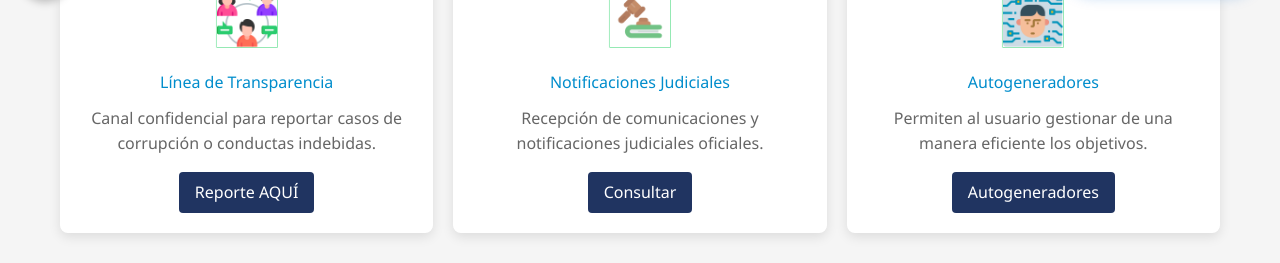
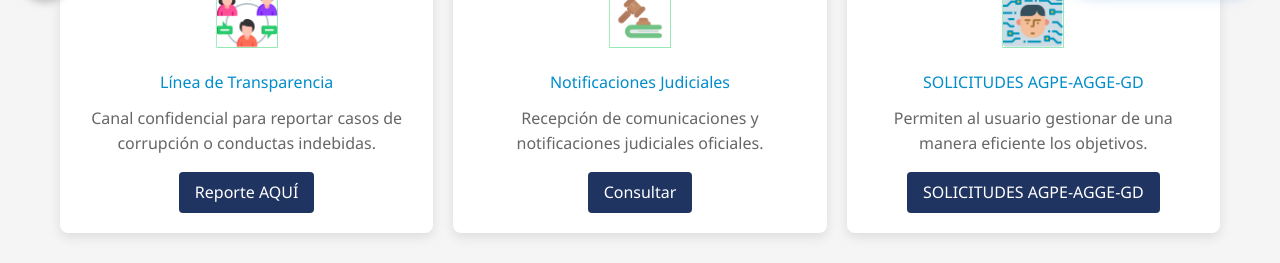
Before and after one commit to Crapasmott/final-de-electrohuila2025, a Next.js app: page / in a window 1280 px wide. Shown: the part 781-1044 px from the top of the page. Built offline with nearby package versions, Linux system fonts and the light colour scheme.

Commit message:
cambio de nombre de boton de autogeneradores a SOLICITUDES AGPE-AGGE-GD

```diff
--- a/src/components/AutogeneradoresCard.jsx
+++ b/src/components/AutogeneradoresCard.jsx
@@ -37,14 +37,14 @@ export default function AutogeneradoresCard() {
           className="card-icon animated-icon"
         />
       </div>
-      <h3>Autogeneradores</h3>
+      <h3>SOLICITUDES AGPE-AGGE-GD</h3>
       <p>Permiten al usuario gestionar de una manera eficiente los objetivos.</p>
 
       <button
         onClick={() => setShowOptions(!showOptions)}
         className="btn-green"
       >
-        Autogeneradores
+        SOLICITUDES AGPE-AGGE-GD
       </button>
 
       {/* Panel de opciones */}
```
